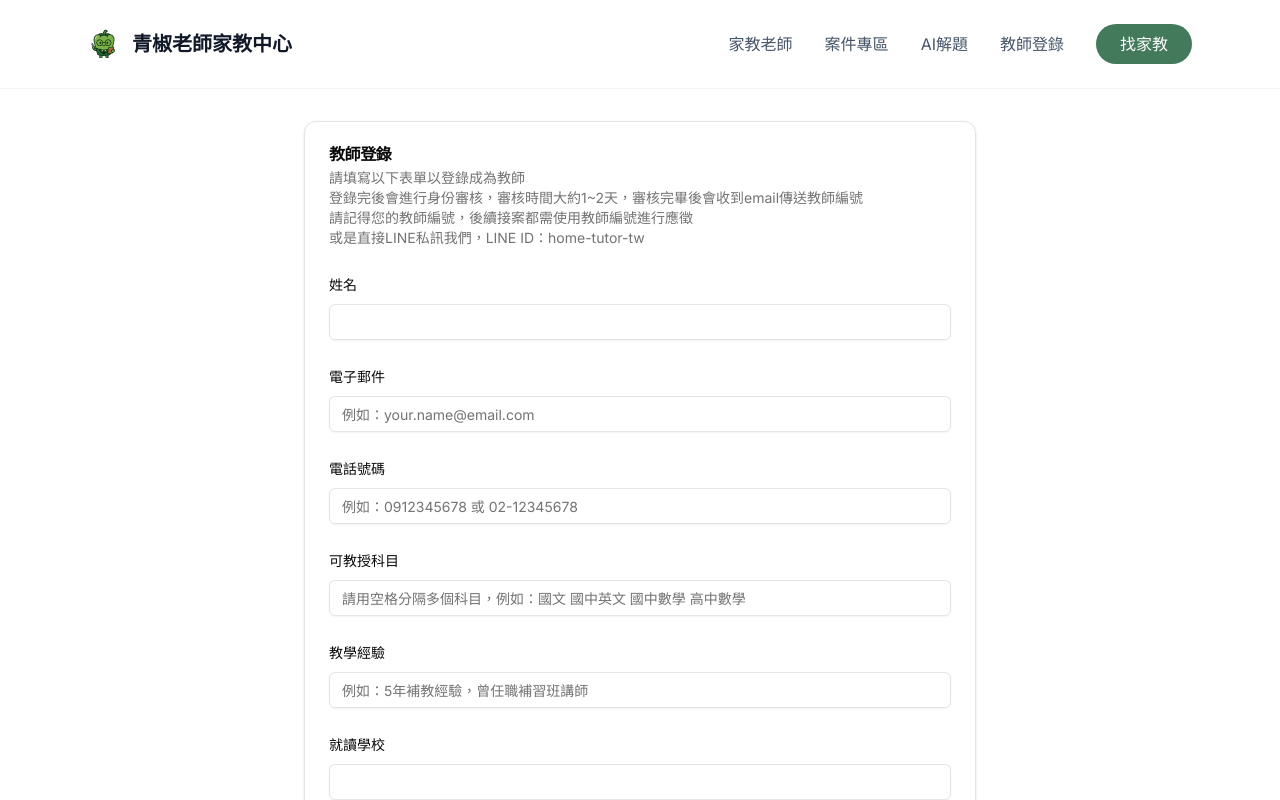
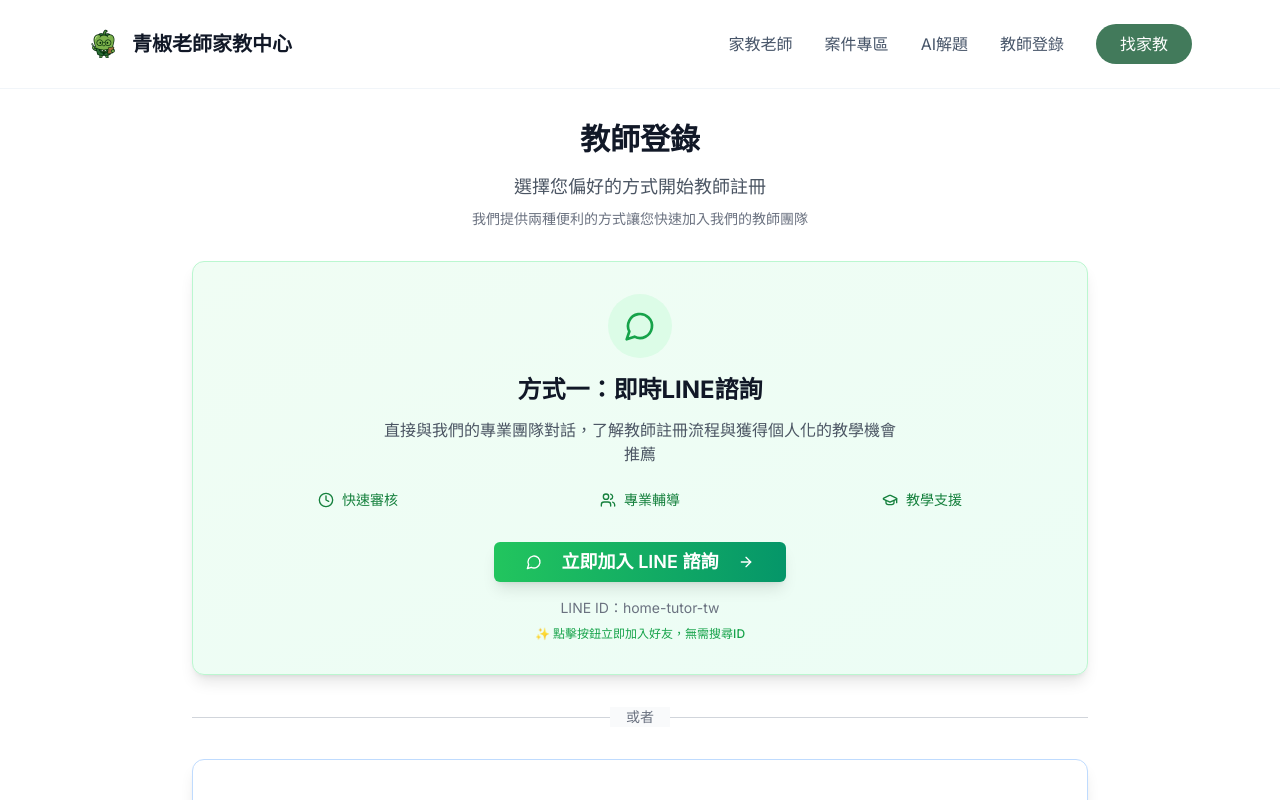
Before and after one commit to eason034056/tutor-matching, a Next.js app: page /tutor-registration in a window 1280 px wide. Shown: the top 800 px of the page. Built offline with nearby package versions, Linux system fonts and the light colour scheme; no server answers.

Commit message:
case/tutor form ui modification

```diff
--- a/app/case-upload/page.tsx
+++ b/app/case-upload/page.tsx
@@ -1,5 +1,7 @@
 import CaseUploadForm from '@/components/case-upload-form'
 import { Card, CardContent, CardDescription, CardHeader, CardTitle } from "@/components/ui/card"
+import { Button } from "@/components/ui/button"
+import { MessageCircle, FileText, ArrowRight, Users, Clock } from "lucide-react"
 
 export const metadata = {
   title: '刊登家教需求 | 青椒老師家教中心 | 最專業最快速的家教媒合平台',
@@ -9,17 +11,108 @@ export const metadata = {
 
 export default function CaseUploadPage() {
   return (
-    <div className="container mx-auto py-8">
-      <Card className="max-w-2xl mx-auto">
-        <CardHeader>
-          <CardTitle>家長登錄</CardTitle>
-          <CardDescription>請填寫以下表單來提交您的家教需求，我們將盡快為您安排合適的家教老師。</CardDescription>
-          <CardDescription>或是直接LINE私訊我們，LINE ID：home-tutor-tw</CardDescription>
-        </CardHeader>
-        <CardContent>
-          <CaseUploadForm />
-        </CardContent>
-      </Card>
+    <div className="container mx-auto py-8 px-4">
+      {/* 頁面標題 */}
+      <div className="text-center mb-8">
+        <h1 className="text-3xl font-bold text-gray-900 mb-4">家長登錄</h1>
+        <p className="text-lg text-gray-600 mb-2">
+          選擇您偏好的方式開始家教媒合
+        </p>
+        <p className="text-sm text-gray-500">
+          我們提供兩種便利的方式讓您快速找到合適的家教老師
+        </p>
+      </div>
+
+      <div className="max-w-4xl mx-auto space-y-8">
+        {/* 快速聯繫 CTA 區域 */}
+        <Card className="bg-gradient-to-br from-green-50 to-emerald-50 border-green-200 shadow-lg">
+          <CardContent className="p-8">
+            <div className="text-center">
+              <div className="inline-flex items-center justify-center w-16 h-16 bg-green-100 rounded-full mb-4">
+                <MessageCircle className="w-8 h-8 text-green-600" />
+              </div>
+
+              <h2 className="text-2xl font-bold text-gray-900 mb-3">
+                方式一：即時LINE諮詢
+              </h2>
+
+              <p className="text-gray-600 mb-6 max-w-lg mx-auto">
+                直接與我們的專業顧問對話，立即獲得個人化的家教推薦與諮詢服務
+              </p>
+
+              {/* 優勢列表 */}
+              <div className="grid grid-cols-1 md:grid-cols-3 gap-4 mb-8">
+                <div className="flex items-center justify-center space-x-2 text-green-700">
+                  <Clock className="w-4 h-4" />
+                  <span className="text-sm font-medium">即時回應</span>
+                </div>
+                <div className="flex items-center justify-center space-x-2 text-green-700">
+                  <Users className="w-4 h-4" />
+                  <span className="text-sm font-medium">專業顧問</span>
+                </div>
+                <div className="flex items-center justify-center space-x-2 text-green-700">
+                  <MessageCircle className="w-4 h-4" />
+                  <span className="text-sm font-medium">一對一諮詢</span>
+                </div>
+              </div>
+
+              {/* LINE 聯繫按鈕 */}
+              <a
+                href="https://line.me/ti/p/~home-tutor-tw"
+                target="_blank"
+                rel="noopener noreferrer"
+                className="inline-block"
+              >
+                <Button
+                  size="lg"
+                  className="bg-gradient-to-r from-green-500 to-emerald-600 hover:from-green-600 hover:to-emerald-700 text-white font-semibold px-8 py-4 text-lg shadow-lg hover:shadow-xl transform hover:-translate-y-0.5 transition-all duration-200"
+                >
+                  <MessageCircle className="w-5 h-5 mr-3" />
+                  立即加入 LINE 諮詢
+                  <ArrowRight className="w-5 h-5 ml-3" />
+                </Button>
+              </a>
+
+              <div className="mt-4 space-y-2">
+                <p className="text-sm text-gray-500">
+                  LINE ID：home-tutor-tw
+                </p>
+                <p className="text-xs text-green-600 font-medium">
+                  ✨ 點擊按鈕立即加入好友，無需搜尋ID
+                </p>
+              </div>
+            </div>
+          </CardContent>
+        </Card>
+
+        {/* 分隔線 */}
+        <div className="relative">
+          <div className="absolute inset-0 flex items-center">
+            <div className="w-full border-t border-gray-300"></div>
+          </div>
+          <div className="relative flex justify-center text-sm">
+            <span className="px-4 bg-gray-50 text-gray-500 font-medium">或者</span>
+          </div>
+        </div>
+
+        {/* 表單填寫區域 */}
+        <Card className="bg-white border-blue-200 shadow-lg">
+          <CardHeader className="text-center pb-6">
+            <div className="flex items-center justify-center bg-black-100 rounded-full my-6">
+              <FileText className="w-8 h-8 text-black-600" />
+            </div>
+            <CardTitle className="text-2xl text-gray-900 mb-3">
+              方式二：詳細需求表單
+            </CardTitle>
+            <CardDescription className="text-gray-600 text-base max-w-md mx-auto">
+              填寫詳細的家教需求表單，我們將根據您的具體需求為您精準配對合適的家教老師
+            </CardDescription>
+          </CardHeader>
+          <CardContent>
+            <CaseUploadForm />
+          </CardContent>
+        </Card>
+      </div>
     </div>
   )
 }
--- a/app/tutor-registration/page.tsx
+++ b/app/tutor-registration/page.tsx
@@ -1,5 +1,7 @@
 import TutorRegistrationForm from '@/components/tutor-registration-form'
 import { Card, CardContent, CardDescription, CardHeader, CardTitle } from "@/components/ui/card"
+import { Button } from "@/components/ui/button"
+import { MessageCircle, FileText, ArrowRight, Users, Clock, GraduationCap } from "lucide-react"
 
 export const metadata = {
   title: '家教老師註冊立即接案 | 青椒老師家教中心 | 最專業最快速的家教媒合平台',
@@ -9,19 +11,108 @@ export const metadata = {
 
 export default function TutorRegistrationPage() {
   return (
-    <div className="container mx-auto py-8">
-      <Card className="max-w-2xl mx-auto">
-        <CardHeader>
-          <CardTitle>教師登錄</CardTitle>
-          <CardDescription>請填寫以下表單以登錄成為教師<br />
-          登錄完後會進行身份審核，審核時間大約1~2天，審核完畢後會收到email傳送教師編號<br />
-          請記得您的教師編號，後續接案都需使用教師編號進行應徵<br />
-          或是直接LINE私訊我們，LINE ID：home-tutor-tw</CardDescription>
-        </CardHeader>
-        <CardContent>
-          <TutorRegistrationForm />
-        </CardContent>
-      </Card>
+    <div className="container mx-auto py-8 px-4">
+      {/* 頁面標題 */}
+      <div className="text-center mb-8">
+        <h1 className="text-3xl font-bold text-gray-900 mb-4">教師登錄</h1>
+        <p className="text-lg text-gray-600 mb-2">
+          選擇您偏好的方式開始教師註冊
+        </p>
+        <p className="text-sm text-gray-500">
+          我們提供兩種便利的方式讓您快速加入我們的教師團隊
+        </p>
+      </div>
+
+      <div className="max-w-4xl mx-auto space-y-8">
+        {/* 快速聯繫 CTA 區域 */}
+        <Card className="bg-gradient-to-br from-green-50 to-emerald-50 border-green-200 shadow-lg">
+          <CardContent className="p-8">
+            <div className="text-center">
+              <div className="inline-flex items-center justify-center w-16 h-16 bg-green-100 rounded-full mb-4">
+                <MessageCircle className="w-8 h-8 text-green-600" />
+              </div>
+
+              <h2 className="text-2xl font-bold text-gray-900 mb-3">
+                方式一：即時LINE諮詢
+              </h2>
+
+              <p className="text-gray-600 mb-6 max-w-lg mx-auto">
+                直接與我們的專業團隊對話，了解教師註冊流程與獲得個人化的教學機會推薦
+              </p>
+
+              {/* 優勢列表 */}
+              <div className="grid grid-cols-1 md:grid-cols-3 gap-4 mb-8">
+                <div className="flex items-center justify-center space-x-2 text-green-700">
+                  <Clock className="w-4 h-4" />
+                  <span className="text-sm font-medium">快速審核</span>
+                </div>
+                <div className="flex items-center justify-center space-x-2 text-green-700">
+                  <Users className="w-4 h-4" />
+                  <span className="text-sm font-medium">專業輔導</span>
+                </div>
+                <div className="flex items-center justify-center space-x-2 text-green-700">
+                  <GraduationCap className="w-4 h-4" />
+                  <span className="text-sm font-medium">教學支援</span>
+                </div>
+              </div>
+
+              {/* LINE 聯繫按鈕 */}
+              <a
+                href="https://line.me/ti/p/~home-tutor-tw"
+                target="_blank"
+                rel="noopener noreferrer"
+                className="inline-block"
+              >
+                <Button
+                  size="lg"
+                  className="bg-gradient-to-r from-green-500 to-emerald-600 hover:from-green-600 hover:to-emerald-700 text-white font-semibold px-8 py-4 text-lg shadow-lg hover:shadow-xl transform hover:-translate-y-0.5 transition-all duration-200"
+                >
+                  <MessageCircle className="w-5 h-5 mr-3" />
+                  立即加入 LINE 諮詢
+                  <ArrowRight className="w-5 h-5 ml-3" />
+                </Button>
+              </a>
+
+              <div className="mt-4 space-y-2">
+                <p className="text-sm text-gray-500">
+                  LINE ID：home-tutor-tw
+                </p>
+                <p className="text-xs text-green-600 font-medium">
+                  ✨ 點擊按鈕立即加入好友，無需搜尋ID
+                </p>
+              </div>
+            </div>
+          </CardContent>
+        </Card>
+
+        {/* 分隔線 */}
+        <div className="relative">
+          <div className="absolute inset-0 flex items-center">
+            <div className="w-full border-t border-gray-300"></div>
+          </div>
+          <div className="relative flex justify-center text-sm">
+            <span className="px-4 bg-gray-50 text-gray-500 font-medium">或者</span>
+          </div>
+        </div>
+
+        {/* 表單填寫區域 */}
+        <Card className="bg-white border-blue-200 shadow-lg">
+          <CardHeader className="text-center pb-6">
+            <div className="flex items-center justify-center bg-black-100 rounded-full my-6">
+              <FileText className="w-8 h-8 text-black-600" />
+            </div>
+            <CardTitle className="text-2xl text-gray-900 mb-3">
+              方式二：詳細註冊表單
+            </CardTitle>
+            <CardDescription className="text-gray-600 text-base max-w-lg mx-auto">
+              請填寫以下表單以登錄成為教師。登錄完後會進行身份審核，審核時間大約1~2天，審核完畢後會收到email傳送教師編號。請記得您的教師編號，後續接案都需使用教師編號進行應徵。
+            </CardDescription>
+          </CardHeader>
+          <CardContent>
+            <TutorRegistrationForm />
+          </CardContent>
+        </Card>
+      </div>
     </div>
   )
 }
```
Also changed, not shown: app/page.tsx (+29 -6 lines).
